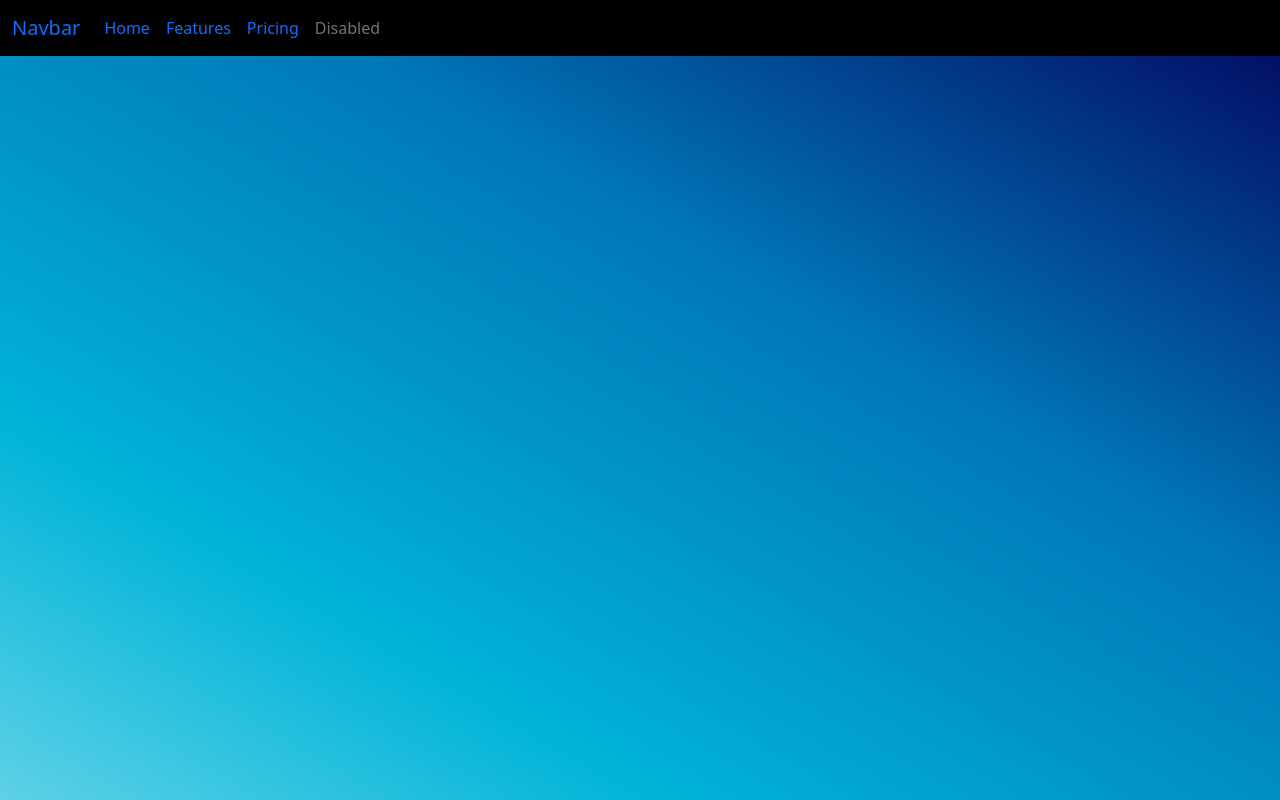
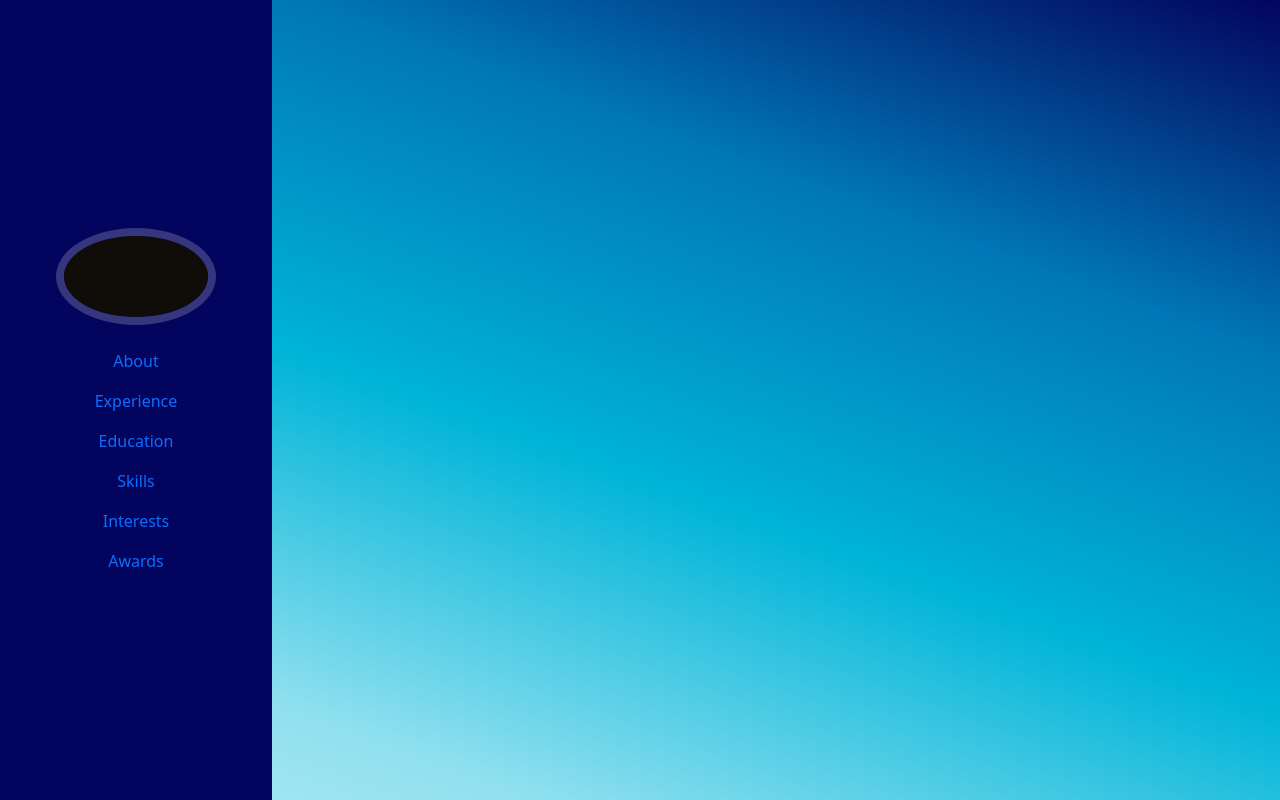
Before and after one commit to JorgeCollazo541/My_Portfolio, a plain HTML site: page index.html in a window 1280 px wide. Shown: the top 800 px of the page. Drawn offline with nearby package versions, Linux system fonts and the light colour scheme.

Commit message:
Added a vertical nav bar

```diff
--- a/animation.css
+++ /dev/null
@@ -1,5 +0,0 @@
-/*@keyframes blip{
-    0%{background: linear-gradient(210deg, #00B4D8, #90E0EF, #CAF0F8) ;}
-    50%{background: linear-gradient(210deg, #90E0EF, #CAF0F8, #00B4D8) ;}
-    100%{background: linear-gradient(210deg, #CAF0F8, #00B4D8, #90E0EF) ;}
-  }*/
--- /dev/null
+++ b/css/animation.css
@@ -0,0 +1,5 @@
+@keyframes blip{
+    0%{background: linear-gradient(210deg, #00B4D8, #90E0EF, #CAF0F8) ;}
+    50%{background: linear-gradient(210deg, #CAF0F8, #00B4D8, #90E0EF) ;}
+    100%{background: linear-gradient(210deg, #90E0EF, #CAF0F8, #00B4D8) ;}
+  }
--- /dev/null
+++ b/css/style.css
@@ -0,0 +1,36 @@
+/*General*/
+body{
+  background: linear-gradient(200deg,#03045E, #0077B6, #00B4D8, #90E0EF, #CAF0F8);
+}
+#sideNav {
+    text-align: center;
+    position: fixed;
+    top: 0;
+    left: 0;
+    display: flex;
+    flex-direction: column;
+    width: 17rem;
+    height: 100vh;
+    background: #03045E
+}
+#sideNav .navbar-brand {
+    display: flex;
+    margin: auto auto 0;
+    padding: 0.5rem;
+}
+#sideNav .navbar-brand .img-profile {
+    max-width: 10rem;
+    max-height: 10rem;
+    border: 0.5rem solid rgba(255, 255, 255, 0.2);
+}
+#sideNav .navbar-collapse {
+    display: flex;
+    align-items: flex-start;
+    flex-grow: 0;
+    width: 100%;
+    margin-bottom: auto;
+}
+#sideNav .navbar-collapse .navbar-nav {
+    flex-direction: column;
+    width: 100%;
+}
--- a/index.html
+++ b/index.html
@@ -5,33 +5,27 @@
     <meta name="viewport" content="width=device-width, initial-scale=1.0">
     <meta http-equiv="X-UA-Compatible" content="ie=edge">
     <title>Document</title>
-    <link href="style.css" rel="stylesheet">
-    <link href="animation.css" rel="stylesheet">
+    <link href="css/style.css" rel="stylesheet">
+    <link href="css/animation.css" rel="stylesheet">
     <link href="https://cdn.jsdelivr.net/npm/bootstrap@5.0.0-beta2/dist/css/bootstrap.min.css" rel="stylesheet" integrity="sha384-BmbxuPwQa2lc/FVzBcNJ7UAyJxM6wuqIj61tLrc4wSX0szH/Ev+nYRRuWlolflfl" crossorigin="anonymous">
 </head>
 <body class="body">
-    <nav class="navbar navbar-expand-lg sticky-top">
-        <div class="container-fluid">
-            <a class="navbar-brand" href="#">Navbar</a>
-            <button class="navbar-toggler" type="button" data-bs-toggle="collapse" data-bs-target="#navbarNav" aria-controls="navbarNav" aria-expanded="false" aria-label="Toggle navigation">
-            <span class="navbar-toggler-icon"></span>
-            </button>
-            <div class="collapse navbar-collapse" id="navbarNav">
+
+    <nav class="navbar navbar-expand-lg fixed-top" id="sideNav">
+        <a class="navbar-brand js-scroll-trigger" href="#page-top">
+            <span class="d-block d-lg-none">Clarence Taylor</span>
+            <span class=""><img class="img-fluid img-profile rounded-circle mx-auto mb-2" src="Images/pitch black.jpg" alt=""/></span>
+        </a>
+        <button class="navbar-toggler" type="button" data-toggle="collapse" data-target="#navbarSupportedContent" aria-controls="navbarSupportedContent" aria-expanded="false" aria-label="Toggle navigation"><span class="navbar-toggler-icon"></span></button>
+        <div class="collapse navbar-collapse" id="navbarSupportedContent" >
             <ul class="navbar-nav">
-                <li class="nav-item">
-                <a class="nav-link active" aria-current="page" href="#">Home</a>
-                </li>
-                <li class="nav-item">
-                <a class="nav-link" href="#">Features</a>
-                </li>
-                <li class="nav-item">
-                <a class="nav-link" href="#">Pricing</a>
-                </li>
-                <li class="nav-item">
-                <a class="nav-link disabled" href="#" tabindex="-1" aria-disabled="true">Disabled</a>
-                </li>
+                <li class="nav-item"><a class="nav-link js-scroll-trigger" href="#about">About</a></li>
+                <li class="nav-item"><a class="nav-link js-scroll-trigger" href="#experience">Experience</a></li>
+                <li class="nav-item"><a class="nav-link js-scroll-trigger" href="#education">Education</a></li>
+                <li class="nav-item"><a class="nav-link js-scroll-trigger" href="#skills">Skills</a></li>
+                <li class="nav-item"><a class="nav-link js-scroll-trigger" href="#interests">Interests</a></li>
+                <li class="nav-item"><a class="nav-link js-scroll-trigger" href="#awards">Awards</a></li>
             </ul>
-            </div>
         </div>
     </nav>
 
@@ -61,7 +55,11 @@
 <br>
 <br>
 <br>
-
+<br>
+<br>
+<br>
+<br>
+<br>
 <br>
 <br>
 <br>
--- a/style.css
+++ /dev/null
@@ -1,23 +0,0 @@
-/*General CSS*/
-body{
-    height: 1000px;
-    margin: 0;
-    background-repeat: no-repeat;
-    background-attachment: fixed;
-    background-size: cover;
-    background: linear-gradient(220deg,#03045E, #023E8A, #0077B6, #0096C7, #00B4D8, #48CAE4, #90E0EF, #ADE8F4, #CAF0F8);
-    background: linear-gradient(210deg,#03045E, #0077B6, #00B4D8, #90E0EF) ;
-}
-nav{
-    /*background: linear-gradient(210deg,#03045E, #0077B6, #00B4D8, #90E0EF, #CAF0F8) ;*/
-    background-color: black;
-    color: white;
-}
-.nav-link{
-    display: block;
-}
-
-
-
-
-/*background: linear-gradient(210deg,#03045E, #0077B6, #00B4D8, #90E0EF, #CAF0F8)*/
```
Also changed, not shown: Images/Jorge.jpg (added), Images/pitch black.jpg (added).
